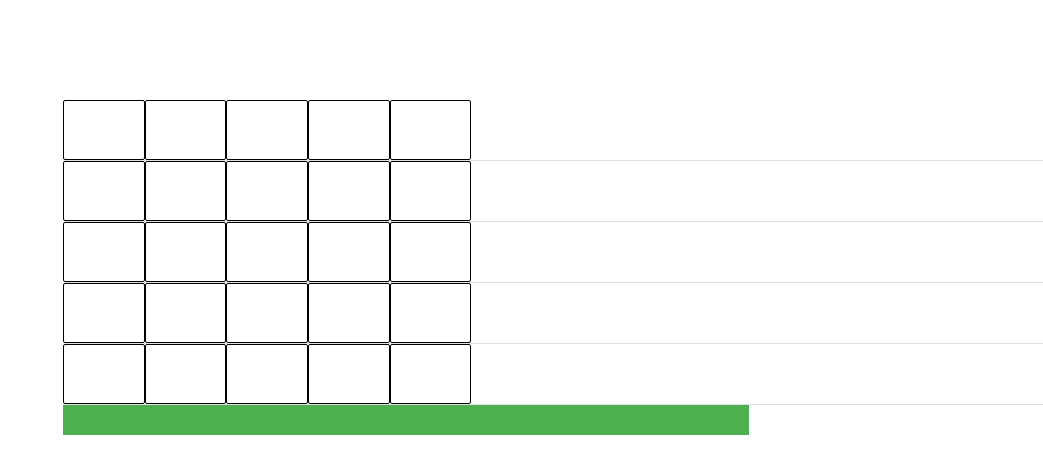
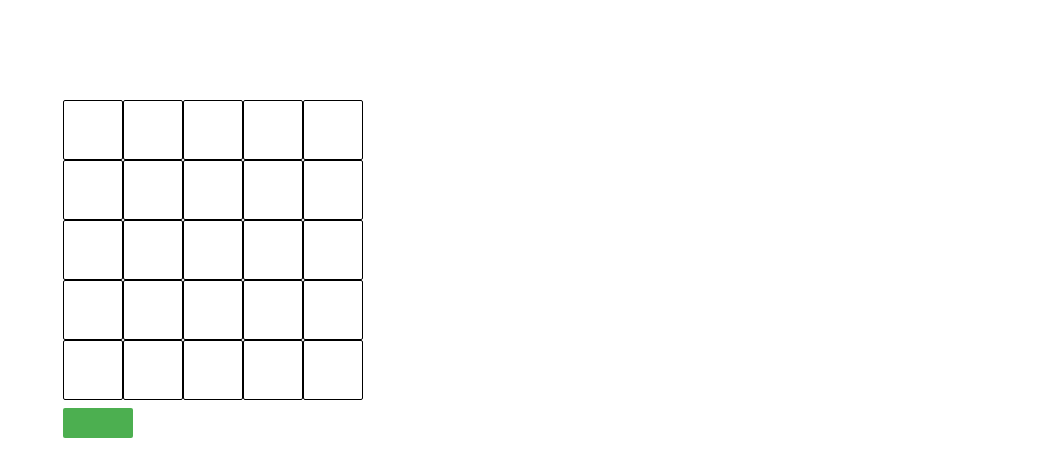
Before and after one commit to Codingman11/TicTacToe_2020, a website built with Parcel: page index.html in a window 1280 px wide. Shown: the whole page, without its empty margins (237-1280 px from the left). Built offline with nearby package versions, Linux system fonts and the light colour scheme.

Commit message:
Materialize css

```diff
--- a/index.html
+++ b/index.html
@@ -12,7 +12,7 @@
   <body>
     <div id="app"></div>
     <div id="board"></div>
-    <div id="myBar"></div>
+    <div id="myBar" class="progress"></div>
     <script src="src/temple.js"></script>
   </body>
 </html>
--- a/src/temple.js
+++ b/src/temple.js
@@ -15,8 +15,8 @@ function createArray() {
 function addTable(array) {
   let x = 0;
 
-  let cTable = document.createElement("table");
-  cTable.setAttribute("id", "table");
+  let cTable = document.createElement("div");
+  cTable.setAttribute("id", "container");
 
   for (let i = 0; i < 5; i++) {
     let addTr = document.createElement("tr");
@@ -24,7 +24,7 @@ function addTable(array) {
     for (let j = 0; j < 5; j++) {
       let addTd = document.createElement("td");
       addTd.setAttribute("id", x);
-      addTd.setAttribute("class", "cell col s1");
+      addTd.setAttribute("class", "cell col");
 
       array[x] = x.toString();
       let node = document.createTextNode("");
@@ -50,7 +50,7 @@ function move() {
       return false;
     } else {
       width += 10;
-      elem.style.width = width + "%";
+      elem.style.width = width + "px";
       return true;
     }
   }
```
